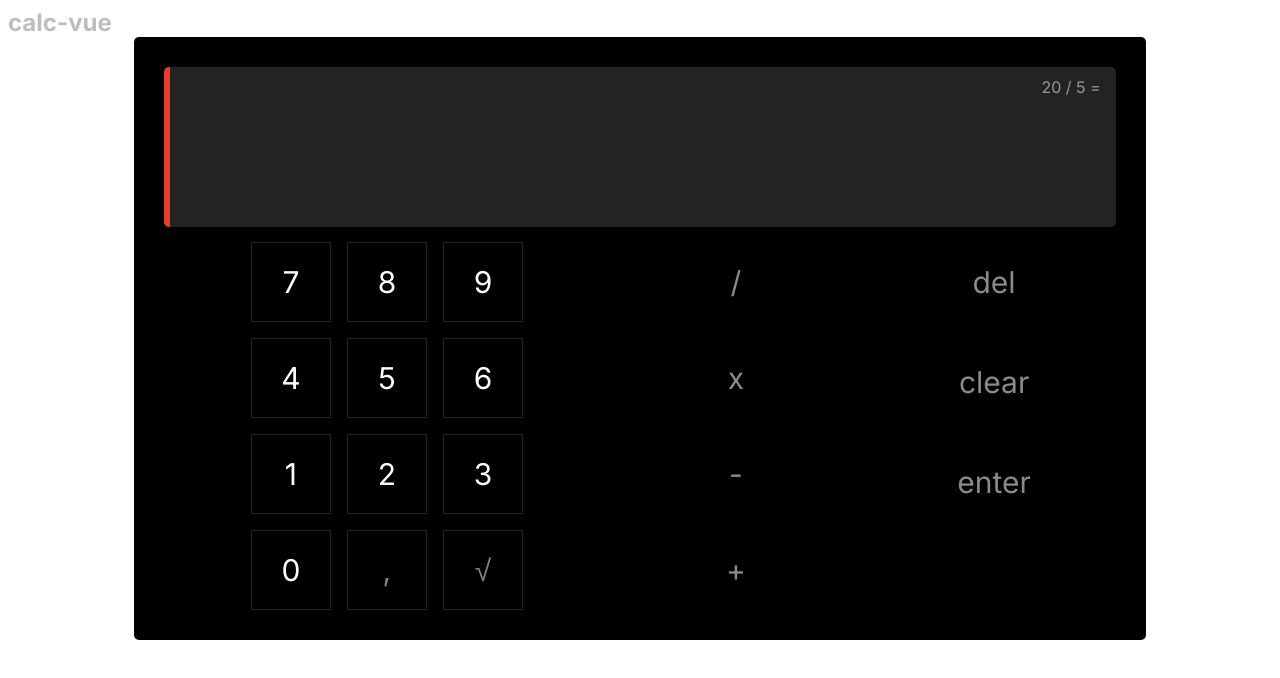
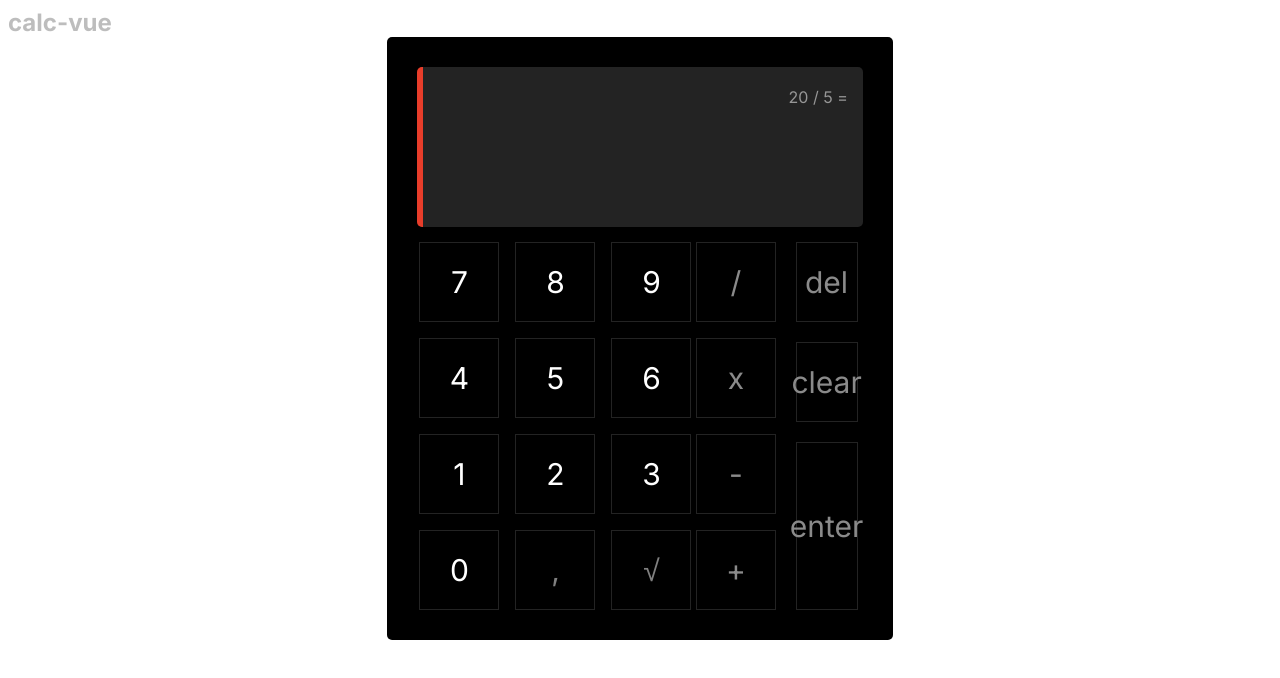
Before and after one commit to senagab/calculator-vue, a Vue app: page / in a window 1280 px wide. Shown: the top 678 px of the page. Built offline with nearby package versions, Linux system fonts and the light colour scheme.

Commit message:
feat: posicionamento de elementos do teclado, tamanho do display e fontes

```diff
--- a/src/App.vue
+++ b/src/App.vue
@@ -43,7 +43,7 @@
       <div class="keyboard__right">
         <div class="keys">del</div>
         <div class="keys">clear</div>
-        <div class="keys">enter</div>
+        <div class="keys" style="height: 21vh;">enter</div>
         <!-- <div class="keys">enter</div> -->
       </div>
     </div>
@@ -69,7 +69,7 @@ header {
 .container {
   display: flex;
   flex-direction: column;
-  width: 80%;
+  width: 40%;
   margin: 0 auto;
   height: 100%;
   background-color: black;
@@ -90,21 +90,21 @@ header {
 
   .display__last-operation {
     position: absolute;
-    top: 10px;
+    top: 20px;
     right: 15px;
     color: rgb(150, 150, 150);
   }
 
   .display__text {
     width: 400px;
-    height: 50px;
+    height: 60px;
     background-color: transparent;
     /* border: solid 1px white; */
     border: none;
     position: absolute;
-    bottom: 15px;
+    bottom: 25px;
     right: 13px;
-    font-size: 60px;
+    font-size: 5em;
     color: white;
     text-align: right;
     font-weight: 500;
@@ -158,6 +158,7 @@ header {
       background-color: black;
       font-size: 30px;
       color: rgb(138, 138, 138);
+      border: 1px solid #232323;
     }
 
     .keys:hover {
@@ -183,6 +184,7 @@ header {
       padding: 30px;
       font-size: 30px;
       color: rgb(138, 138, 138);
+      border: 1px solid #232323;
     }
 
     .keys:hover {
```
